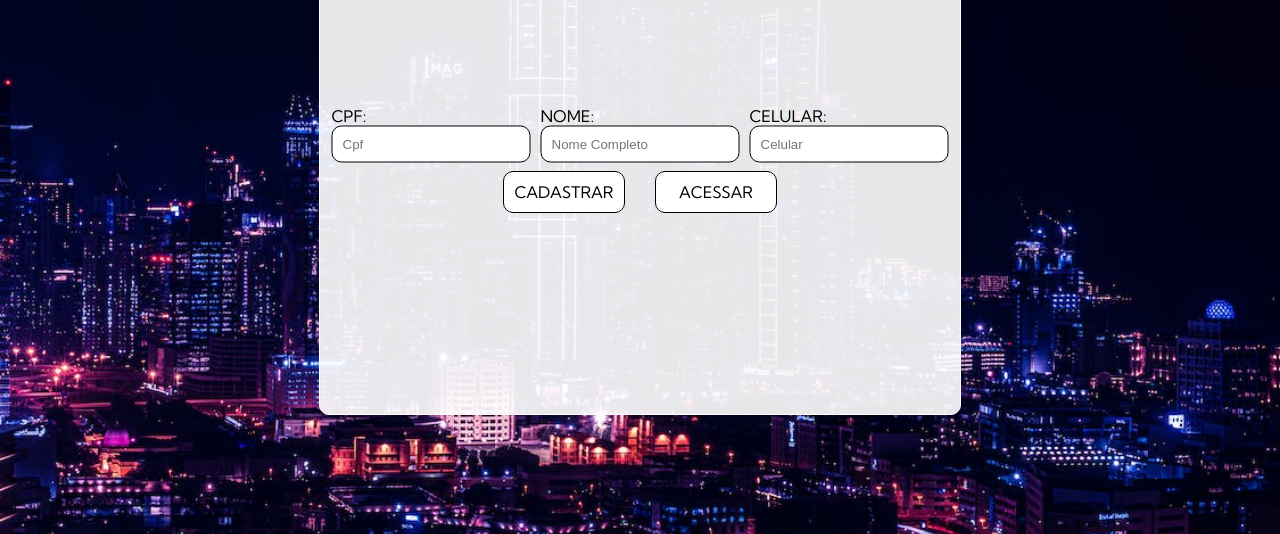
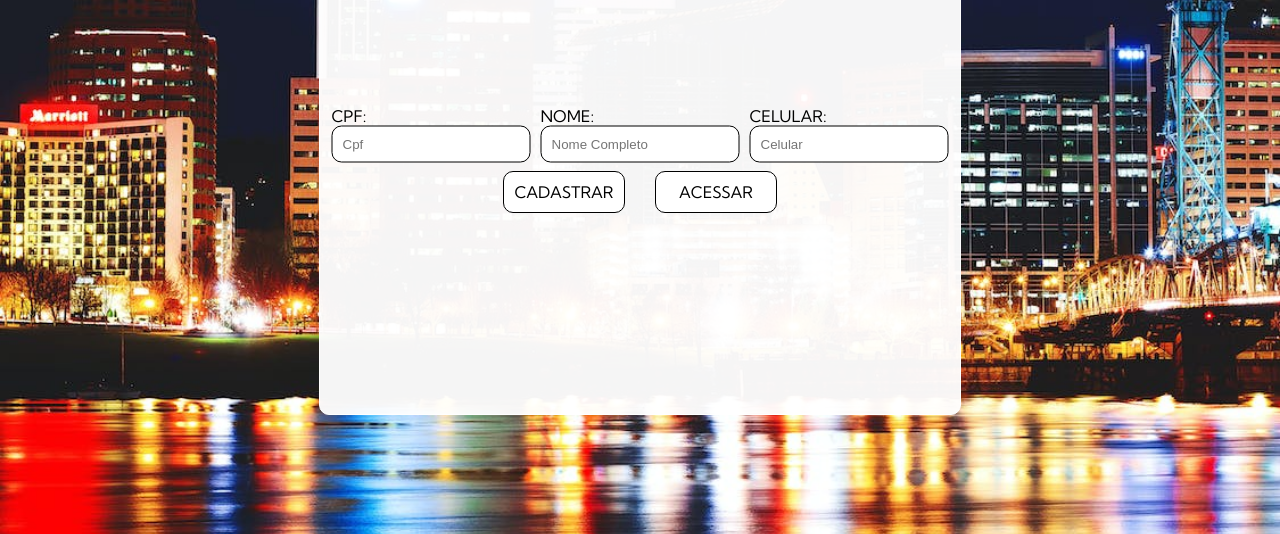
Before and after one commit to JonataRossanttles/crud, a plain HTML site: page index.html in a window 1280 px wide. Shown: the part 266-800 px from the top of the page. Drawn offline with Linux system fonts and the light colour scheme; no server answers.

Commit message:
Add files via upload

```diff
--- a/style.css
+++ b/style.css
@@ -10,7 +10,7 @@ border-radius: 10px;
 border: solid 1px;
 }
 body{
-    background-image: url("imagens-firebase/cidad2.jpeg");
+    background-image: url("imagens-firebase/cidade4.jpeg");
     background-position: center center;
     background-size: cover;
     background-repeat: no-repeat;
@@ -36,7 +36,7 @@ body{
     height: 70vh;
     border: solid 1px white;
     border-radius: 10px;
-    background-color: rgba(255, 255, 255, 0.907);
+    background-color: rgba(255, 255, 255, 0.955);
     overflow: auto;
 }
 .cadastros{
```
Also changed, not shown: imagens-firebase/cidade4.jpeg (added).
